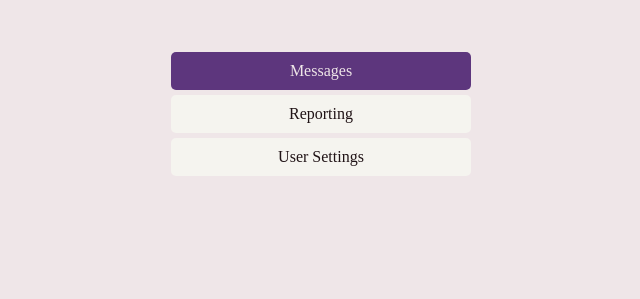
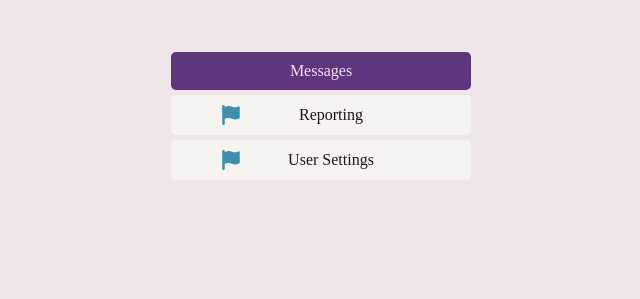
Before and after one commit to LukeNeedle/Secure-messaging, a Flask app: page /reports in a window 1280 px wide. Shown: the part 150-449 px from the top of the page, without its empty margins (319-959 px from the left). Run offline with Flask 2, Linux system fonts and the light colour scheme; a user stored in the database is signed in.

Commit message:
Added icons to dashboard page

```diff
--- a/templates/dashboard.html
+++ b/templates/dashboard.html
@@ -12,10 +12,35 @@
         Messages
     </a>
     <a class="reporting" href="{{url_for('reporting')}}">
-        Reporting
+        <img class="reporting" width="20" height="20" src="/static/icon/flag"/>
+        <span>
+            Reporting
+        </span>
     </a>
     <a class="user-settings" href="{{url_for('user_settings')}}">
-        User Settings
+        <img class="user-settings" width="20" height="20" src="/static/icon/flag"/>
+        <span>
+            User Settings
+        </span>
     </a>
 </div>
+
+<script>
+    const darkModeQuery = window.matchMedia('(prefers-color-scheme: dark)');
+
+    function handleColorSchemeChange(event) {
+        if (event.matches) {
+            document.getElementsByClassName('img.reporting').src = "/static/icon/flag_dark";
+            document.getElementsByClassName('img.user-settings').src = "/static/icon/settings_dark";
+        } else {
+            document.getElementsByClassName('img.reporting').src = "/static/icon/flag";
+            document.getElementsByClassName('img.user-settings').src = "/static/icon/settings";
+        }
+    }
+
+    darkModeQuery.addListener(handleColorSchemeChange);
+
+    handleColorSchemeChange(darkModeQuery);
+</script>
+
 {% endblock %}
```
